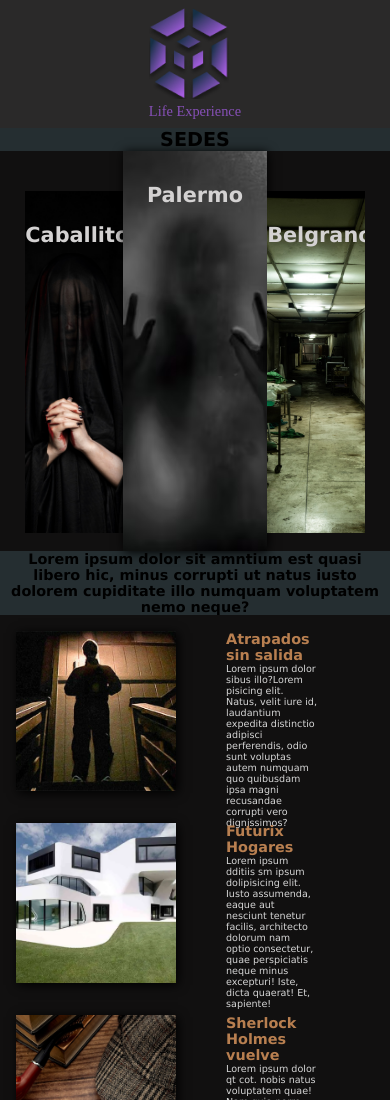
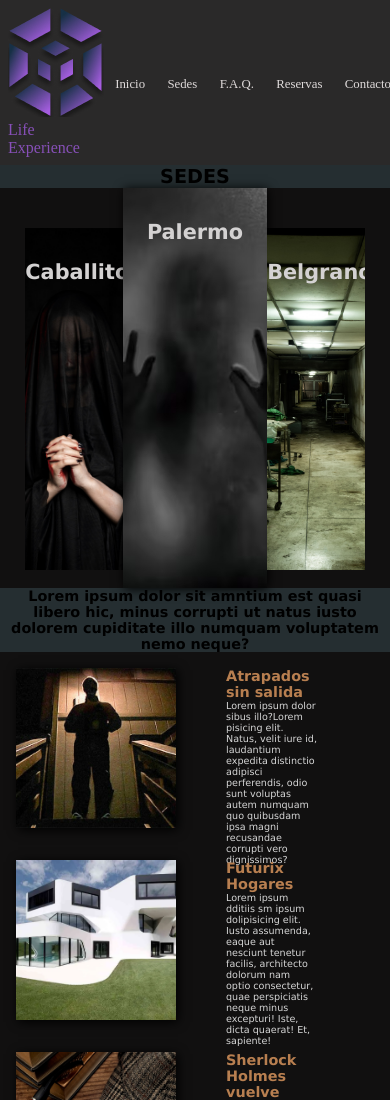
Before and after one commit to Lucasds906/proyecto-final-life-experience, a plain HTML site: page index.html in a window 390 px wide. Shown: the top 1100 px of the page. Drawn offline with Linux system fonts and the light colour scheme.

Commit message:
chaged img + maquetacion headerIndex + css

```diff
--- a/css/style.css
+++ b/css/style.css
@@ -18,32 +18,35 @@ main {
     padding: 1rem;
 }
 
-.logo {
+.headerIndex .logo {
     display: flex;
     flex-direction: column;
 }
 
-.logo a {
+.headerIndex .logo a {
     color: #8750B8;
     text-decoration: none;
 }
 
-.navBar {
+.headerMenu .navBar {
     display: flex;
 
 }
 
-.navBar li {
+.headerMenu .navBar li {
     list-style: none;
     margin: 1.3rem;
 }
 
-.navBar a {
+.headerMenu .navBar a {
     text-decoration: none;
     color: #DFDADA;
     font-size: 1.4rem;
 }
 
+nav #toggle, nav label{
+    display: none;
+}
 
 /* footer */
 footer {
@@ -135,7 +138,7 @@ main */
     box-shadow: 1px 1px .625rem black;
 }
 .secondImg h2 {
-    background-image: url(../assets/img/horror.avif);
+    background-image: url(../assets/img/horror.jpg);
     background-size: cover;
     background-position: center;
     width: 100%;
@@ -242,18 +245,18 @@ main */
     .headerIndex{
         padding: .5rem;
     }
-    .navBar li a{
+    .headerMenu .navBar li a{
         font-size: .8rem;
     }
-    .navBar li {
+    .headerMenu .navBar li {
         list-style: none;
         margin: .7rem;
     }
-    .logo a img{
+    .headerMenu .logo a img{
         width: 5rem;
     }
 
-    .logo a{
+    .headerMenu .logo a{
         font-size: .9rem;
         text-decoration: none;
     }
@@ -331,21 +334,11 @@ main */
 }
 
 @media(max-width:425px){
-    .navBar li{
-        display: none;
-    }
     .headerIndex .logo{
         margin: auto;
     }
 
-    .logo {
-        display: flex;
-        flex-direction: column;
-    }
 
-    .logo a {
-        color: #8750B8;
-    }
 }
 
 /* Futurix
--- a/index.html
+++ b/index.html
@@ -4,6 +4,7 @@
     <meta charset="UTF-8">
     <meta name="viewport" content="width=device-width, initial-scale=1.0">
     <title>Life Experience</title>
+    <link rel="stylesheet" href="https://fonts.googleapis.com/icon?family=Material+Icons"/>
     <link rel="stylesheet" href="./css/style.css">
     <link rel="shortcut icon" href="./assets/img/logo.png">
 </head>
@@ -13,7 +14,9 @@
             <a href="#"><img src="./assets/img/logo.png" alt=""></a>
             <a href="#">Life Experience</a>
         </div>
-        <nav>
+        <nav class="headerMenu">
+            <input type="checkbox" name="" id="toggle">
+            <label for="toggle"><i class="material-icons">menu</i></label>
             <ul class="navBar">
                 <li><a href="#">Inicio</a></li>
                 <li><a href="./pages/sedes.html">Sedes</a></li>
```
Also changed, not shown: assets/img/horror.avif (deleted), assets/img/horror.jpg (added).
